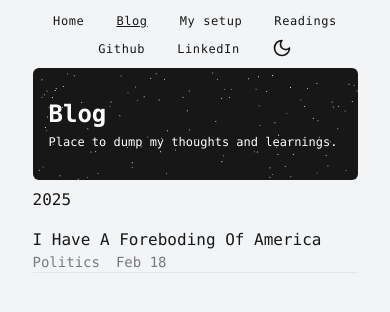
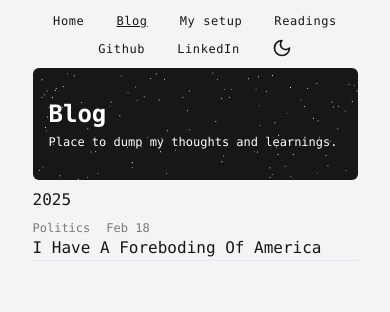
Before and after one commit to parisosuch-dev/cowboyinspace, a Next.js app: page /blog in a window 390 px wide. Shown: the top 312 px of the page. Built offline with nearby package versions, Linux system fonts and the light colour scheme.

Commit message:
edit the blog page

```diff
--- a/app/blog/page.tsx
+++ b/app/blog/page.tsx
@@ -37,20 +37,20 @@ export default function Page() {
           title="Blog"
           subtext="Place to dump my thoughts and learnings."
         />
-        <div className="mt-2 sm:mt-8 space-y-8">
+        <div className="mt-2 sm:mt-8 space-y-2 sm:space-y-8 dark:bg-gray-100 dark:rounded-lg dark:px-4">
           {years.map((year) => (
-            <div key={year} className="space-y-4">
+            <div key={year} className="space-y-2 sm:space-y-4">
               <h2 className="text-base md:text-xl font-mono">{year}</h2>
               {groupedPosts[year].map((post) => (
                 <Link
                   key={post.title}
                   href={`/blog/${post.slug}`}
-                  className="flex flex-col sm:flex-row w-full justify-between font-mono border-b group"
+                  className="flex flex-col-reverse sm:flex-row w-full justify-between font-mono border-b group"
                 >
                   <p className="text-base md:text-2xl group-hover:text-black/50">
                     {post.title}
                   </p>
-                  <div className="flex flex-row space-x-4 text-black/50 text-sm md:text-lg">
+                  <div className="flex flex-row space-x-4 text-black/50 text-xs md:text-lg">
                     <p>{post.topic}</p>
                     <p>
                       {post.date
--- a/components/header.tsx
+++ b/components/header.tsx
@@ -23,7 +23,7 @@ export default function Header({
 
   if (theme === "light" || resolvedTheme === "light") {
     return (
-      <div className="h-[7rem] sm:h-[10rem]  rounded-md dark:bg-gray-100 bg-neutral-900 flex flex-col text-left p-4 justify-center relative font-mono">
+      <div className="h-[7rem] sm:h-[10rem] rounded-md dark:bg-gray-100 bg-neutral-900 flex flex-col text-left p-4 justify-center relative font-mono">
         <h1 className="relative z-10 text-2xl md:text-5xl dark:text-neutral-900 text-white font-semibold">
           {title}
         </h1>
```
